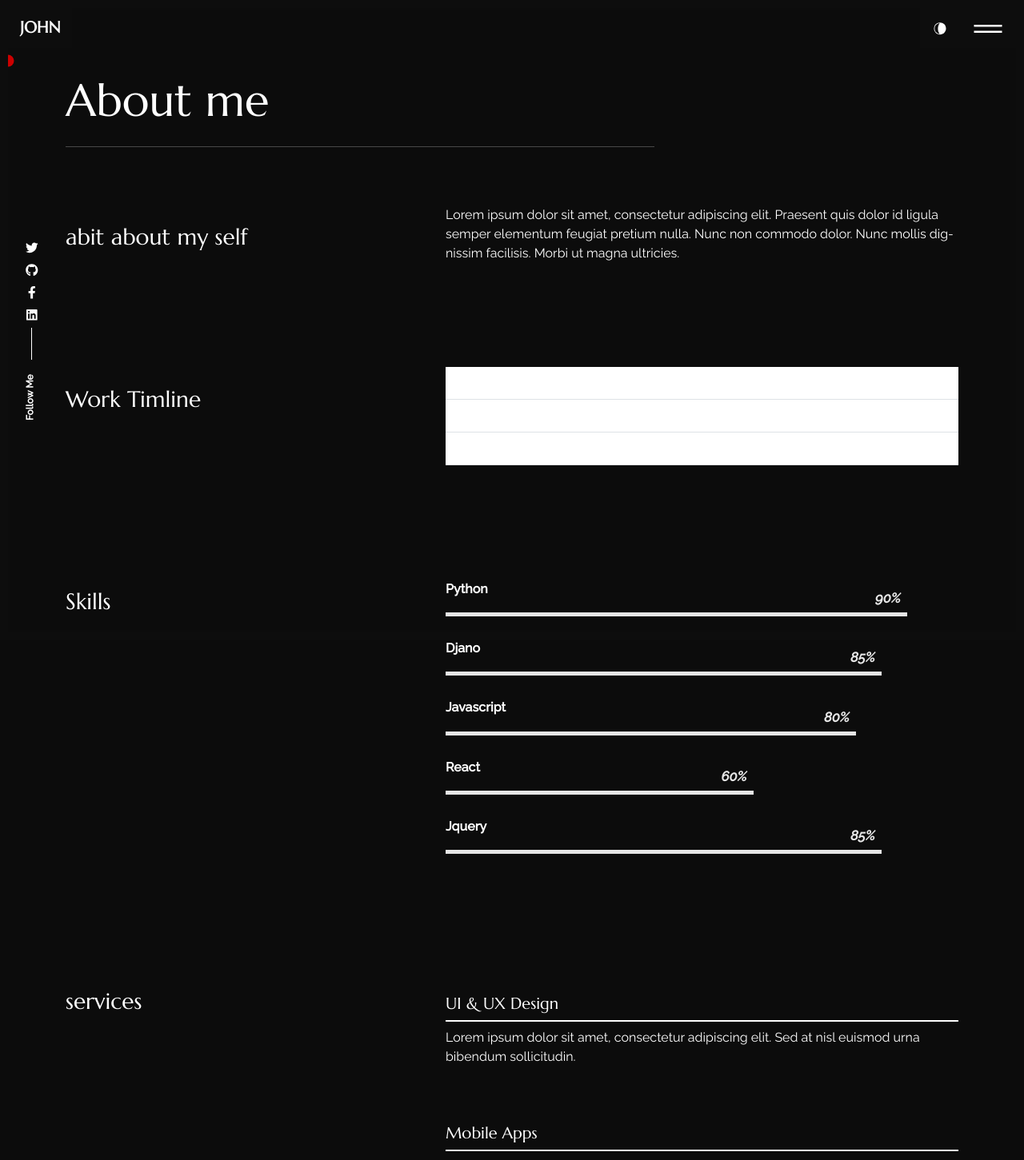
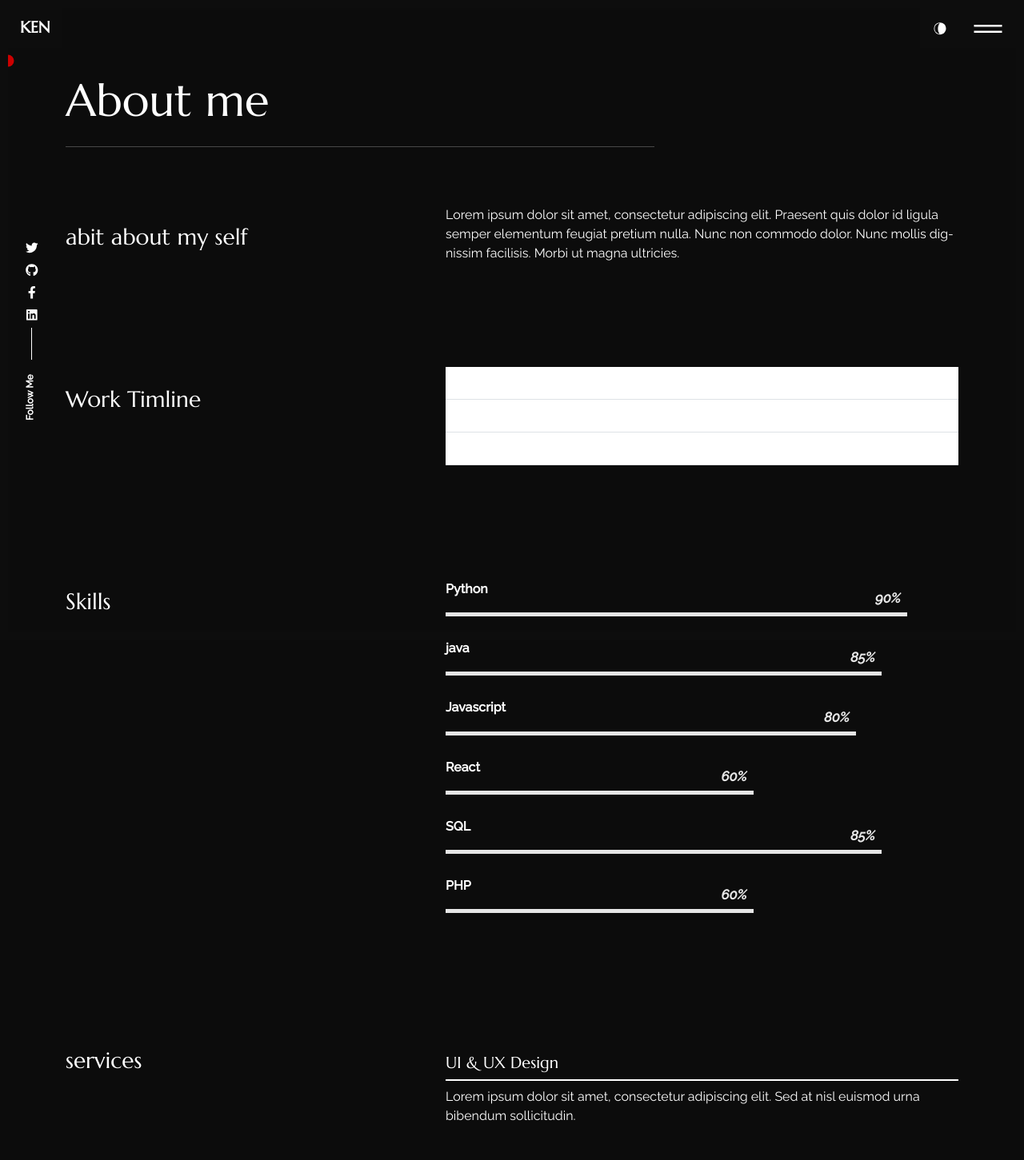
Before and after one commit to mrkabby/Kenneth-Portfolio, a React (Create React App) app: page /about in a window 1280 px wide. Shown: the top 1451 px of the page at 80% size. Built offline with nearby package versions, Linux system fonts and the light colour scheme.

Commit message:
created content option

```diff
--- a/src/content_option.js
+++ b/src/content_option.js
@@ -1,11 +1,11 @@
-const logotext = "JOHN";
+const logotext = "KEN";
 const meta = {
-    title: "John Doe",
-    description: "I’m John Doe data scientist _ Full stack devloper,currently working in Berlin",
+    title: "Kenneth Boateng Antwi",
+    description: "I’m Kenneth BOateng Antwi Full stack devloper,currently learning at Mest Africa",
 };
 
 const introdata = {
-    title: "I’m John Doe",
+    title: "I’m Kenneth Boateng Antwi",
     animated: {
         first: "I love coding",
         second: "I code cool websites",
@@ -41,7 +41,7 @@ const skills = [{
         value: 90,
     },
     {
-        name: "Djano",
+        name: "java",
         value: 85,
     },
     {
@@ -53,8 +53,13 @@ const skills = [{
         value: 60,
     },
     {
-        name: "Jquery",
+        name: "SQL",
         value: 85,
+    },
+    {
+        name: "PHP",
+        value: 60,
+
     },
 ];
 
```
